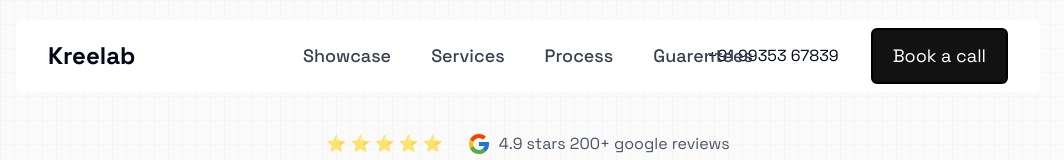
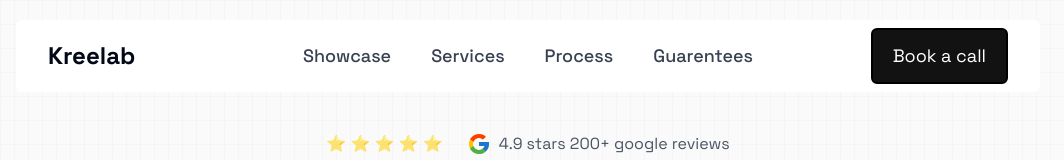
Before and after one commit to Tukesh1/kreelab, a Next.js app: page / in a window 1280 px wide. Shown: the top 160 px of the page, without its empty margins (112-1176 px from the left). Built offline with nearby package versions, Linux system fonts and the light colour scheme.

Commit message:
Inproved header by removing phn-no button

```diff
--- a/app/page.tsx
+++ b/app/page.tsx
@@ -113,9 +113,7 @@ export default function Home() {
 
         <div className="flex items-center  gap-x-4">
           <a href="tel:519400200" className="hidden lg:flex">
-            <button className="px-4 py-2 rounded-md flex items-center gap-x-3">
-              +91 99353 67839
-            </button>
+
           </a>
           <Link
             href={"/meeting"}
```
